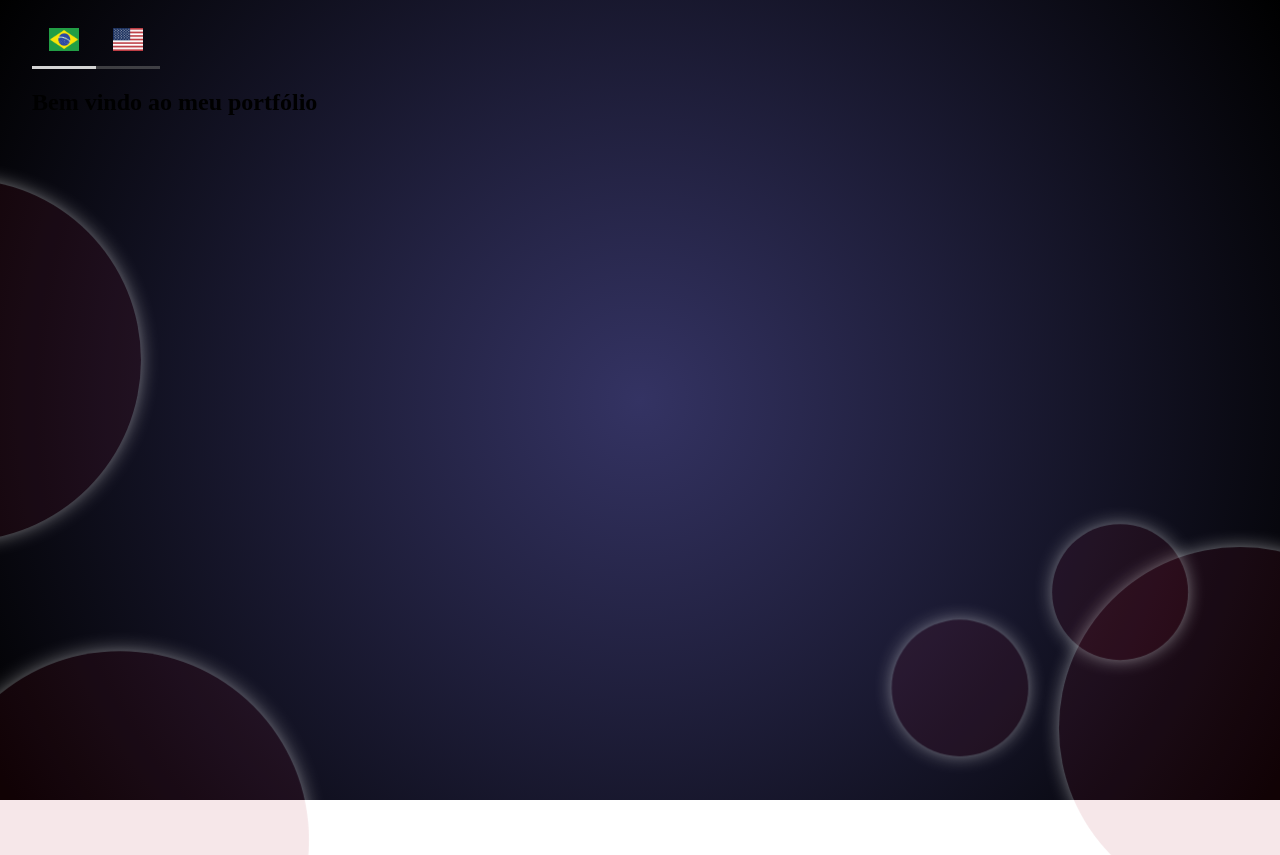
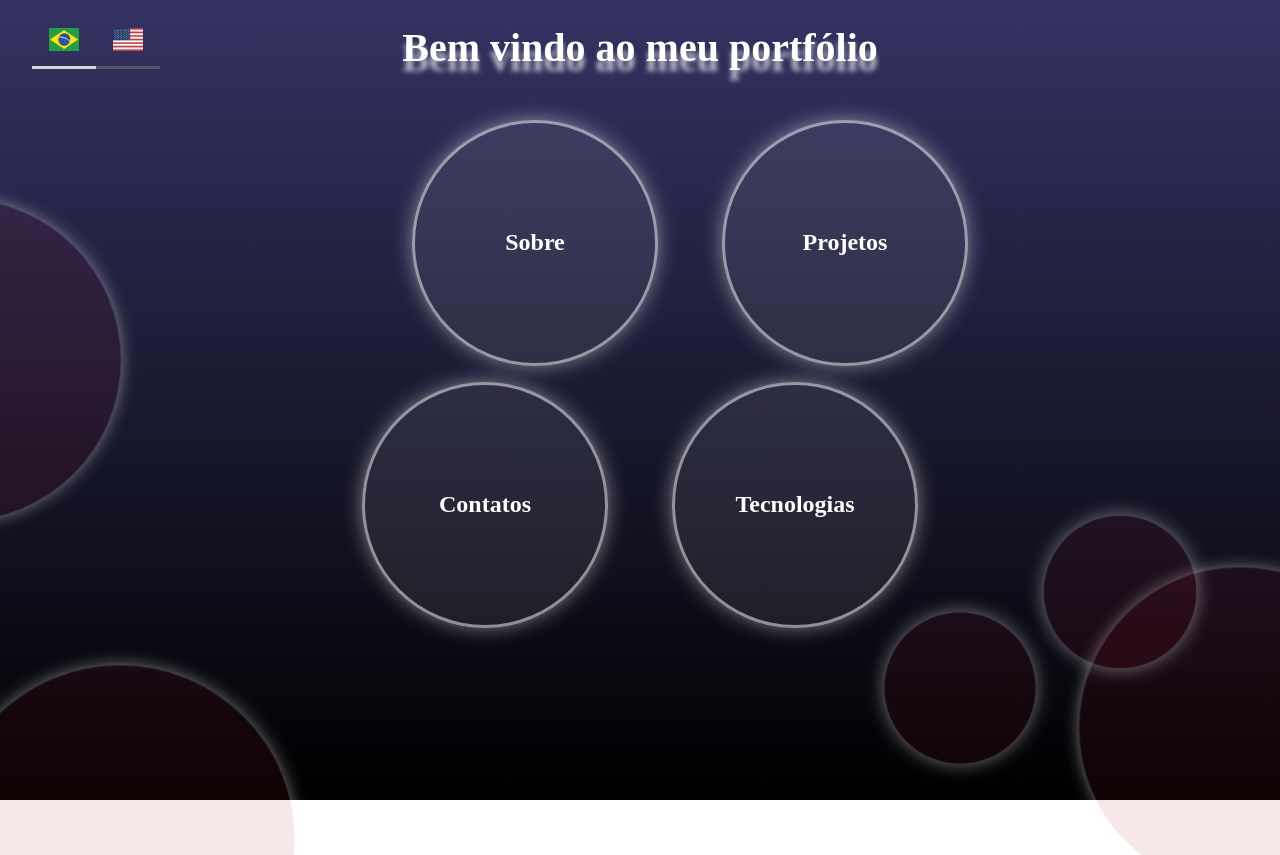
Before and after one commit to VitorGuilherme/portfolio, a Next.js app: page / in a window 1280 px wide. Shown: the top 855 px of the page. Built offline with nearby package versions, Linux system fonts and the light colour scheme; what @radix-ui/themes would draw is missing.

Commit message:
:sparkles: Language provider added and presentation panel

```diff
--- a/src/components/background-layer/background.module.css
+++ b/src/components/background-layer/background.module.css
@@ -4,12 +4,12 @@
     width: 100vw;
 
     /* radial background */
-    background: rgb(52,51,99);
-    background: radial-gradient(circle, rgba(52,51,99,1) 0%, rgba(0,0,0,1) 100%);
+    /* background: rgb(52,51,99);
+    background: radial-gradient(circle, rgba(52,51,99,1) 0%, rgba(0,0,0,1) 100%); */
 
     /* linear background */
-    /* background: rgb(52,51,99);
-    background: linear-gradient(180deg, rgba(52,51,99,1) 0%, rgba(0,0,0,1) 100%); */
+    background: rgb(52,51,99);
+    background: linear-gradient(180deg, rgba(52,51,99,1) 0%, rgba(0,0,0,1) 100%);
 }
 
 .ball {
--- a/src/components/viewer/language-switch/LanguageSwitch.tsx
+++ b/src/components/viewer/language-switch/LanguageSwitch.tsx
@@ -1,10 +1,9 @@
-import { useState } from "react";
-
+import { useLanguage } from "@/context/LanguageContext"; // Atualize o caminho conforme necessário
 import styles from "./LanguageSwitch.module.css";
 import i18n from "../../../i18n.json";
 
 const LanguageSwitch = () => {
-  const [language, setLanguage] = useState(i18n.pt);
+  const { setLanguage } = useLanguage(); // Use o hook para obter a função de definir o idioma
 
   function animation(isEnglish: boolean) {
     isEnglish
@@ -21,7 +20,8 @@ const LanguageSwitch = () => {
       <button
         className={styles.btn}
         onClick={() => {
-          setLanguage(i18n.pt), animation(false);
+          setLanguage(i18n.pt); // Defina o idioma usando o contexto
+          animation(false);
         }}
         id="pt-btn"
       >
@@ -30,17 +30,16 @@ const LanguageSwitch = () => {
       <button
         className={styles.btn}
         onClick={() => {
-          setLanguage(i18n.en), animation(true);
+          setLanguage(i18n.en); // Defina o idioma usando o contexto
+          animation(true);
         }}
         id="en-btn"
       >
         <img src="/icons/english-icon.png" width="30px" />
       </button>
-
       <div className={styles.bottom_bar}>
         <div className={styles.inside_bottom_bar} id="inside-bottom-bar" />
       </div>
-      <h2>{language.title}</h2>
     </div>
   );
 };
--- /dev/null
+++ b/src/components/viewer/presentation/Presentation.module.css
@@ -0,0 +1,48 @@
+.presentation_container {
+  display: flex;
+  flex-direction: column;
+  align-items: center;
+  justify-content: center;
+  height: 60vh;
+  gap: 1rem;
+}
+
+.presentation_title {
+  color: #fff;
+  font-size: 2.5rem;
+  font-weight: bold;
+  text-shadow: 0px 10px 5px rgba(255, 255, 255, 0.7);
+  /* margin-bottom: 10vh; */
+}
+
+.circles_container {
+  display: flex;
+  gap: 4rem;
+  /* justify-content: space-around; */
+  /* width: 80%; */
+}
+
+.presentation_circle {
+  background-color: rgba(217, 217, 217, 0.1);
+  box-shadow: 0px 0px 27px -9px rgba(255, 255, 255, 1);
+  border-radius: 100%;
+  height: 30vh;
+  width: 30vh;
+  display: flex;
+  align-items: center;
+  justify-content: center;
+  border: solid rgba(255, 255, 255, 0.5);
+  transition: transform 0.3s ease-in-out;
+}
+
+.presentation_circle > p {
+  color: #fff;
+  font-size: 1.5rem;
+  font-weight: bold;
+}
+
+.presentation_circle:hover {
+  transform: scale(1.2);
+  cursor: pointer;
+  background-color: #783c46;
+}
--- a/src/components/viewer/presentation/Presentation.tsx
+++ b/src/components/viewer/presentation/Presentation.tsx
@@ -1,5 +1,42 @@
+import React from "react";
+import { useLanguage } from "../../../context/LanguageContext";
+import i18n from "../../../i18n.json";
+import style from "./Presentation.module.css";
+
 export default function Presentation() {
-    return (
-      <div></div>
-    )
-  }
+  const { language } = useLanguage();  // Obtendo o idioma atual do contexto
+
+  return (
+    <div className={style.presentation_container}>
+      <h2 className={style.presentation_title}>{language.title}</h2>
+      <div className={style.circles_container} style={{ marginLeft: '100px' }}>
+        <div
+          id="about"
+          className={`${style.presentation_circle} ${style.first}`}
+        >
+          <p>{language.about}</p>
+        </div>
+        <div
+          id="projects"
+          className={`${style.presentation_circle} ${style.second}`}
+        >
+          <p>{language.projects}</p>
+        </div>
+      </div>
+      <div className={style.circles_container}>
+        <div
+          id="contacts"
+          className={`${style.presentation_circle} ${style.third}`}
+        >
+          <p>{language.contacts}</p>
+        </div>
+        <div
+          id="techs"
+          className={`${style.presentation_circle} ${style.fourth}`}
+        >
+          <p>{language.techs}</p>
+        </div>
+      </div>
+    </div>
+  );
+}
--- /dev/null
+++ b/src/context/LanguageContext.tsx
@@ -0,0 +1,27 @@
+import React, { createContext, useContext, useState } from "react";
+import i18n from "../i18n.json";
+
+interface LanguageContextProps {
+  language: typeof i18n.pt;
+  setLanguage: (lang: typeof i18n.pt) => void;
+}
+
+const LanguageContext = createContext<LanguageContextProps | undefined>(undefined);
+
+export const LanguageProvider: React.FC<{ children: React.ReactNode }> = ({ children }) => {
+  const [language, setLanguage] = useState(i18n.pt);
+
+  return (
+    <LanguageContext.Provider value={{ language, setLanguage }}>
+      {children}
+    </LanguageContext.Provider>
+  );
+};
+
+export const useLanguage = () => {
+  const context = useContext(LanguageContext);
+  if (!context) {
+    throw new Error("useLanguage must be used within a LanguageProvider");
+  }
+  return context;
+};
--- a/src/pages/_app.tsx
+++ b/src/pages/_app.tsx
@@ -2,9 +2,11 @@ import "@radix-ui/themes/styles.css";
 
 import BackgroundLayer from "../components/background-layer/BackgroundLayer";
 import Viewer from "@/components/viewer/Viewer";
+import { LanguageProvider } from "@/context/LanguageContext";
 
 export default function Home() {
   return (
+    <LanguageProvider>
       <main>
         <BackgroundLayer></BackgroundLayer>
         <Viewer></Viewer>
@@ -18,5 +20,6 @@ export default function Home() {
           }
         `}</style>
       </main>
+    </LanguageProvider>
   );
 }
```
Also changed, not shown: src/pages/_document.tsx (+5 -5 lines). Lines whose indentation alone changed are shown as unchanged.
